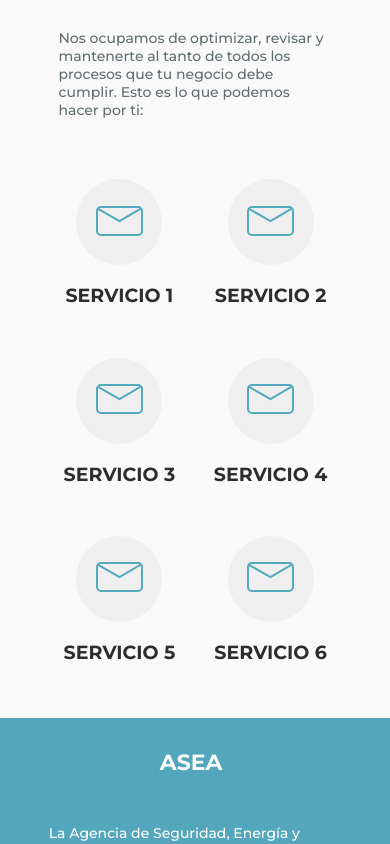
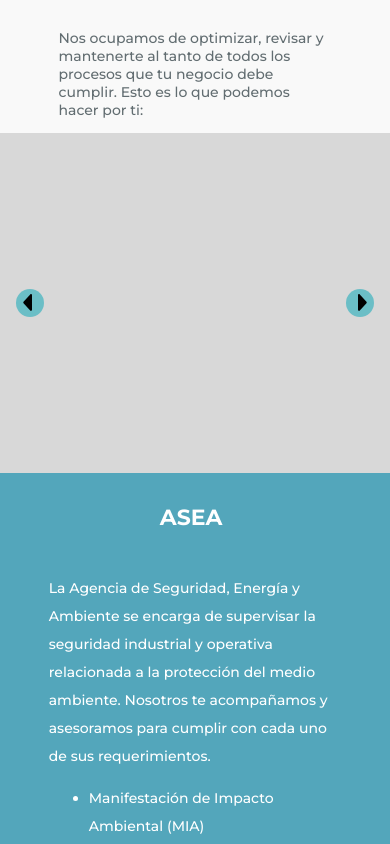
Before and after one commit to marquesin/proyectoossipa, a React (Create React App) app: page / in a window 390 px wide. Shown: the part 2460-3304 px from the top of the page. Built offline with nearby package versions, Linux system fonts and the light colour scheme.

Commit message:
Servicios en el home responsive

```diff
--- a/src/Components/Home/ComoPodemosAyudar/ComoPodemosAyudar.css
+++ b/src/Components/Home/ComoPodemosAyudar/ComoPodemosAyudar.css
@@ -39,10 +39,12 @@
 }
 .ServiciosCPA{
     width: 120px;
+    height: auto;
+
 
 }
 .buttonServiciosCPA{
-    background-color: #D8D8D8 0% 0% no-repeat padding-box;
+    background-color: #D8D8D8 ;
     width: 86px;
     height: 86px;
     border-radius: 100%;
@@ -56,7 +58,7 @@
 }
 .buttonServiciosCPA:active, .buttonServiciosCPAActivo{
     background-color:  #54A9BE;
-    background-color: #D8D8D8 0% 0% no-repeat padding-box;
+    /* background-color: #D8D8D8; */
     width: 86px;
     height: 86px;
     border-radius: 100%;
@@ -69,6 +71,9 @@
     font-weight: 700;
     opacity: 1;
     font-size: 19px;
+    display: flex;
+    justify-content: center;
+    align-items: center;
 }
 /* #buttonSectPueba{
     background-color: #53A8BD;
@@ -137,12 +142,13 @@
         width: 70%;
     }
     .containerServiciosCPA{
-        flex-wrap: wrap;
+        display: none;
+        /* flex-wrap: wrap;
         width: 80%;
         justify-content: center;
         align-items: center;
         align-content: normal;
-        height: 100%;
+        height: 100%; */
         /* padding: 0; */
         /* margin: 0; */
     }
--- a/src/Components/Home/ComoPodemosAyudar/ComoPodemosAyudar.js
+++ b/src/Components/Home/ComoPodemosAyudar/ComoPodemosAyudar.js
@@ -32,6 +32,7 @@
         ti:
       </p>
       <div className="containerServiciosCPA">
+        {/* Servicio 1*/}
         <div className="ServiciosCPA">
           <button
             className={
@@ -58,8 +59,11 @@
 
             <IconosCambiantesEnServicios hover={hover} click={despliega1} />
           </button>
-          <p className="pServiciosCPA">SERVICIO 1</p>
+          <p className="pServiciosCPA">ASEA</p>
         </div>
+        {/* Servicio 1*/}
+
+        {/* Servicio 2*/}
         <div className="ServiciosCPA">
           <button
             className={
@@ -86,8 +90,11 @@
 
             <IconosCambiantesEnServicios hover={hover2} click={despliega2} />
           </button>
-          <p className="pServiciosCPA">SERVICIO 2</p>
+          <p className="pServiciosCPA">CRE</p>
         </div>
+
+        {/* Servicio 2*/}
+        {/* Servicio 3*/}
         <div className="ServiciosCPA">
           <button
             className={
@@ -119,9 +126,11 @@
             className="pServiciosCPA"
             // id="pSectPueba"
           >
-            SERVICIO 3
+            SENER
           </p>
         </div>
+        {/* Servicio 3 */}
+        {/* Servicio 4*/}
         <div className="ServiciosCPA">
           <button
             className={
@@ -148,8 +157,10 @@
 
             <IconosCambiantesEnServicios hover={hover4} click={despliega4} />
           </button>
-          <p className="pServiciosCPA">SERVICIO 4</p>
+          <p className="pServiciosCPA">CONSULTORÍA</p>
         </div>
+        {/* Servicio  4*/}
+        {/* Servicio 5*/}
         <div className="ServiciosCPA">
           <button
             className={
@@ -176,8 +187,10 @@
 
             <IconosCambiantesEnServicios hover={hover5} click={despliega5} />
           </button>
-          <p className="pServiciosCPA">SERVICIO 5</p>
+          <p className="pServiciosCPA">ADMINISTRACIÓN</p>
         </div>
+        {/* Servicio 5*/}
+        {/* Servicio 6*/}
         <div className="ServiciosCPA">
           <button
             className={
@@ -204,8 +217,9 @@
 
             <IconosCambiantesEnServicios hover={hover6} click={despliega6} />
           </button>
-          <p className="pServiciosCPA">SERVICIO 6</p>
+          <p className="pServiciosCPA">NUEVOS NEGOCIOS</p>
         </div>
+        {/* Servicio 6*/}
       </div>
       <Servicios
         despliega1={despliega1}
@@ -214,6 +228,12 @@
         despliega4={despliega4}
         despliega5={despliega5}
         despliega6={despliega6}
+        setDespliga1={setDespliga1}
+        setDespliga2={setDespliga2}
+        setDespliga3={setDespliga3}
+        setDespliga4={setDespliga4}
+        setDespliga5={setDespliga5}
+        setDespliga6={setDespliga6}
       />
     </section>
   );
--- a/src/Components/Home/ComoPodemosAyudar/Servicios/Servicios.css
+++ b/src/Components/Home/ComoPodemosAyudar/Servicios/Servicios.css
@@ -47,11 +47,14 @@
     width: 50%;
     background-color: #D8D8D8;
 }
+.buttonServiciosResponsive{
+    display: none;
+}
 
 @media screen and (max-width:1200px) {
     .servicioAmpliado{
         width: 100%;
-        flex-direction: column;
+        flex-direction: column-reverse;
         height: 100%;
     }
     .ServicioAmpliadoInfo{
@@ -76,10 +79,38 @@
     .ServicioAmpliadoFoto{
         width: 100%;
         height: 340px;
+        display: flex;
+        justify-content: space-between;
+        align-items: center;
     }
     .buttonServicioAmpliado{
         display: none;
     }
+    .buttonServiciosResponsive{
+        display: block;
+        margin: 4%;
+        width: 28px;
+        height: 28px;
+        border-radius: 50%;
+        background-color: #6BBEC6;
+        border: none;
+        display: flex;
+        justify-content: center;
+        align-items: center;
+    }
+    .buttonServiciosResponsive:hover{
+        background-color: #FFFFFF;
+    }
+    .iconButtonServiciosAmpliado{
+        width: 10px;
+    }
+    .right{
+        margin-left: 32%;
+    }
+    .left{
+        margin-right: 32%;
+    }
+
 
 
 }
--- a/src/Components/Home/ComoPodemosAyudar/Servicios/Servicios.js
+++ b/src/Components/Home/ComoPodemosAyudar/Servicios/Servicios.js
@@ -1,6 +1,8 @@
 import React from "react";
 import "./Servicios.css";
-import { Link } from "react-router-dom";
+import { HashLink } from "react-router-hash-link";
+import left from "../images/caret-left-solid.svg";
+import right from "../images/caret-right-solid.svg";
 
 export default function Servicios(props) {
   return (
@@ -22,11 +24,48 @@
                 <li>Licencia de Funcionamiento (LF - ESTACIÓN DE SERVICIO)</li>
               </ul>
             </p>
-            <Link to="/soluciones">
+            <HashLink to="/soluciones#ASEA">
               <button className="buttonServicioAmpliado">Ver más</button>
-            </Link>
+            </HashLink>
           </div>
-          <div className="ServicioAmpliadoFoto">imagen</div>
+          <div className="ServicioAmpliadoFoto">
+            <button
+              className="buttonServiciosResponsive"
+              onClick={() => {
+                props.setDespliga1(false);
+                props.setDespliga2(false);
+                props.setDespliga3(false);
+                props.setDespliga4(false);
+                props.setDespliga5(false);
+                props.setDespliga6(true);
+              }}
+            >
+              <img
+                src={left}
+                alt=""
+                className="iconButtonServiciosAmpliado"
+                className="left"
+              />
+            </button>
+            <button
+              className="buttonServiciosResponsive"
+              onClick={() => {
+                props.setDespliga1(false);
+                props.setDespliga2(true);
+                props.setDespliga3(false);
+                props.setDespliga4(false);
+                props.setDespliga5(false);
+                props.setDespliga6(false);
+              }}
+            >
+              <img
+                src={right}
+                alt=""
+                className="iconButtonServiciosAmpliado"
+                className="right"
+              />
+            </button>
+          </div>
         </div>
       ) : props.despliega2 ? (
         //   {/* SERVICIO 1 */}
@@ -48,11 +87,49 @@
                 <li>Sistema de Gestión de Medición</li>
               </ul>
             </p>
-            <Link to="/soluciones">
+            <HashLink to="/soluciones#CRE">
               <button className="buttonServicioAmpliado">Ver más</button>
-            </Link>
+            </HashLink>
           </div>
-          <div className="ServicioAmpliadoFoto">imagen</div>
+          <div className="ServicioAmpliadoFoto">
+            {" "}
+            <button
+              className="buttonServiciosResponsive"
+              onClick={() => {
+                props.setDespliga1(true);
+                props.setDespliga2(false);
+                props.setDespliga3(false);
+                props.setDespliga4(false);
+                props.setDespliga5(false);
+                props.setDespliga6(false);
+              }}
+            >
+              <img
+                src={left}
+                alt=""
+                className="iconButtonServiciosAmpliado"
+                className="left"
+              />
+            </button>
+            <button
+              className="buttonServiciosResponsive"
+              onClick={() => {
+                props.setDespliga1(false);
+                props.setDespliga2(false);
+                props.setDespliga3(true);
+                props.setDespliga4(false);
+                props.setDespliga5(false);
+                props.setDespliga6(false);
+              }}
+            >
+              <img
+                src={right}
+                alt=""
+                className="iconButtonServiciosAmpliado"
+                className="right"
+              />
+            </button>
+          </div>
         </div>
       ) : props.despliega3 ? (
         //   {/* SERVICIO 2 */}
@@ -71,11 +148,49 @@
                 <li> Permiso de Importación</li>
               </ul>
             </p>
-            <Link to="/soluciones">
+            <HashLink to="/soluciones#SENER">
               <button className="buttonServicioAmpliado">Ver más</button>
-            </Link>
+            </HashLink>
           </div>
-          <div className="ServicioAmpliadoFoto">imagen</div>
+          <div className="ServicioAmpliadoFoto">
+            {" "}
+            <button
+              className="buttonServiciosResponsive"
+              onClick={() => {
+                props.setDespliga1(false);
+                props.setDespliga2(true);
+                props.setDespliga3(false);
+                props.setDespliga4(false);
+                props.setDespliga5(false);
+                props.setDespliga6(false);
+              }}
+            >
+              <img
+                src={left}
+                alt=""
+                className="iconButtonServiciosAmpliado"
+                className="left"
+              />
+            </button>
+            <button
+              className="buttonServiciosResponsive"
+              onClick={() => {
+                props.setDespliga1(false);
+                props.setDespliga2(false);
+                props.setDespliga3(false);
+                props.setDespliga4(true);
+                props.setDespliga5(false);
+                props.setDespliga6(false);
+              }}
+            >
+              <img
+                src={right}
+                alt=""
+                className="iconButtonServiciosAmpliado"
+                className="right"
+              />
+            </button>
+          </div>
         </div>
       ) : props.despliega4 ? (
         //   {/* SERVICIO 3 */}
@@ -102,11 +217,49 @@
                 </li>
               </ul>
             </p>
-            <Link to="/soluciones">
+            <HashLink to="/soluciones#CONSULTORIA">
               <button className="buttonServicioAmpliado">Ver más</button>
-            </Link>
+            </HashLink>
           </div>
-          <div className="ServicioAmpliadoFoto">imagen</div>
+          <div className="ServicioAmpliadoFoto">
+            {" "}
+            <button
+              className="buttonServiciosResponsive"
+              onClick={() => {
+                props.setDespliga1(false);
+                props.setDespliga2(false);
+                props.setDespliga3(true);
+                props.setDespliga4(false);
+                props.setDespliga5(false);
+                props.setDespliga6(false);
+              }}
+            >
+              <img
+                src={left}
+                alt=""
+                className="iconButtonServiciosAmpliado"
+                className="left"
+              />
+            </button>
+            <button
+              className="buttonServiciosResponsive"
+              onClick={() => {
+                props.setDespliga1(false);
+                props.setDespliga2(false);
+                props.setDespliga3(false);
+                props.setDespliga4(false);
+                props.setDespliga5(true);
+                props.setDespliga6(false);
+              }}
+            >
+              <img
+                src={right}
+                alt=""
+                className="iconButtonServiciosAmpliado"
+                className="right"
+              />
+            </button>
+          </div>
         </div>
       ) : props.despliega5 ? (
         //   {/* SERVICIO 4 */}
@@ -132,11 +285,49 @@
                 </li>
               </ul>
             </p>
-            <Link to="/soluciones">
+            <HashLink to="/soluciones#ADMINISTRACION">
               <button className="buttonServicioAmpliado">Ver más</button>
-            </Link>
+            </HashLink>
           </div>
-          <div className="ServicioAmpliadoFoto">imagen</div>
+          <div className="ServicioAmpliadoFoto">
+            {" "}
+            <button
+              className="buttonServiciosResponsive"
+              onClick={() => {
+                props.setDespliga1(false);
+                props.setDespliga2(false);
+                props.setDespliga3(false);
+                props.setDespliga4(true);
+                props.setDespliga5(false);
+                props.setDespliga6(false);
+              }}
+            >
+              <img
+                src={left}
+                alt=""
+                className="iconButtonServiciosAmpliado"
+                className="left"
+              />
+            </button>
+            <button
+              className="buttonServiciosResponsive"
+              onClick={() => {
+                props.setDespliga1(false);
+                props.setDespliga2(false);
+                props.setDespliga3(false);
+                props.setDespliga4(false);
+                props.setDespliga5(false);
+                props.setDespliga6(true);
+              }}
+            >
+              <img
+                src={right}
+                alt=""
+                className="iconButtonServiciosAmpliado"
+                className="right"
+              />
+            </button>
+          </div>
         </div>
       ) : props.despliega6 ? (
         //   {/* SERVICIO 5 */}
@@ -157,15 +348,54 @@
                 <li> Evaluación de predio</li>
               </ul>
             </p>
-            <Link to="/soluciones">
+            <HashLink to="/soluciones#NUEVOS-NEGOCIOS">
               <button className="buttonServicioAmpliado">Ver más</button>
-            </Link>
+            </HashLink>
           </div>
-          <div className="ServicioAmpliadoFoto">imagen</div>
+          <div className="ServicioAmpliadoFoto">
+            {" "}
+            <button
+              className="buttonServiciosResponsive"
+              onClick={() => {
+                props.setDespliga1(false);
+                props.setDespliga2(false);
+                props.setDespliga3(false);
+                props.setDespliga4(false);
+                props.setDespliga5(true);
+                props.setDespliga6(false);
+              }}
+            >
+              <img
+                src={left}
+                alt=""
+                className="iconButtonServiciosAmpliado"
+                className="left"
+              />
+            </button>
+            <button
+              className="buttonServiciosResponsive"
+              onClick={() => {
+                props.setDespliga1(true);
+                props.setDespliga2(false);
+                props.setDespliga3(false);
+                props.setDespliga4(false);
+                props.setDespliga5(false);
+                props.setDespliga6(false);
+              }}
+            >
+              <img
+                src={right}
+                alt=""
+                className="iconButtonServiciosAmpliado"
+                className="right"
+              />
+            </button>
+          </div>
         </div>
       ) : (
+        //  {/* SERVICIO 6 */}
         <div className="servicioAmpliado">
-          <div className="ServicioAmpliadoInfo">
+          <div className="ServicioAmpliadoInfo" id="ASEA">
             <h4 className="h4ServicioAmpliado">ASEA</h4>
             <p className="pServicioAmpliado">
               La Agencia de Seguridad, Energía y Ambiente se encarga de
@@ -179,14 +409,50 @@
                 <li>Licencia de Funcionamiento (LF - ESTACIÓN DE SERVICIO)</li>
               </ul>
             </p>
-            <Link to="/soluciones">
+            <HashLink to="/soluciones#ASEA">
               <button className="buttonServicioAmpliado">Ver más</button>
-            </Link>
+            </HashLink>
           </div>
-          <div className="ServicioAmpliadoFoto">imagen</div>
+          <div className="ServicioAmpliadoFoto">
+            <button
+              className="buttonServiciosResponsive"
+              onClick={() => {
+                props.setDespliga1(false);
+                props.setDespliga2(false);
+                props.setDespliga3(false);
+                props.setDespliga4(false);
+                props.setDespliga5(false);
+                props.setDespliga6(true);
+              }}
+            >
+              <img
+                src={left}
+                alt=""
+                className="iconButtonServiciosAmpliado"
+                className="left"
+              />
+            </button>
+            <button
+              className="buttonServiciosResponsive"
+              onClick={() => {
+                props.setDespliga1(false);
+                props.setDespliga2(true);
+                props.setDespliga3(false);
+                props.setDespliga4(false);
+                props.setDespliga5(false);
+                props.setDespliga6(false);
+              }}
+            >
+              <img
+                src={right}
+                alt=""
+                className="iconButtonServiciosAmpliado"
+                className="right"
+              />
+            </button>
+          </div>
         </div>
       )}
-      {/* SERVICIO 6 */}
     </section>
   );
 }
```
Also changed, not shown: src/Components/Soluciones/Contenidos/Contenido.js (+6 -6 lines), src/Components/Home/ComoPodemosAyudar/images/caret-left-solid.svg (added), src/Components/Home/ComoPodemosAyudar/images/caret-right-solid.svg (added).
